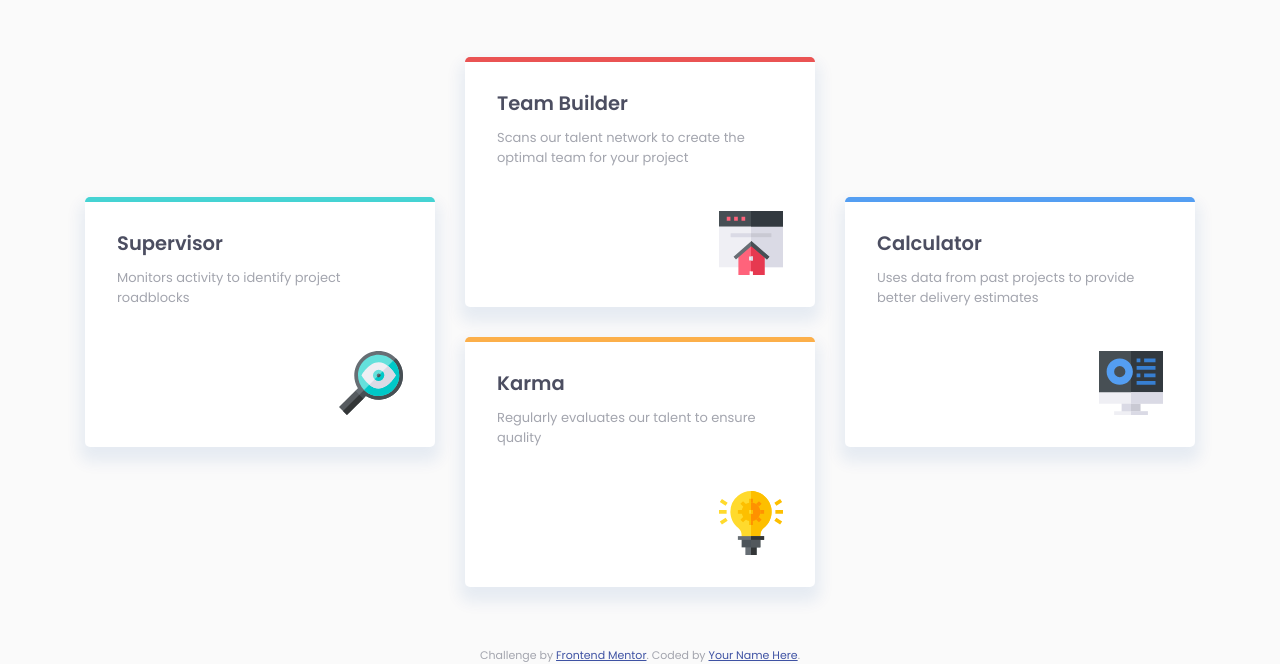
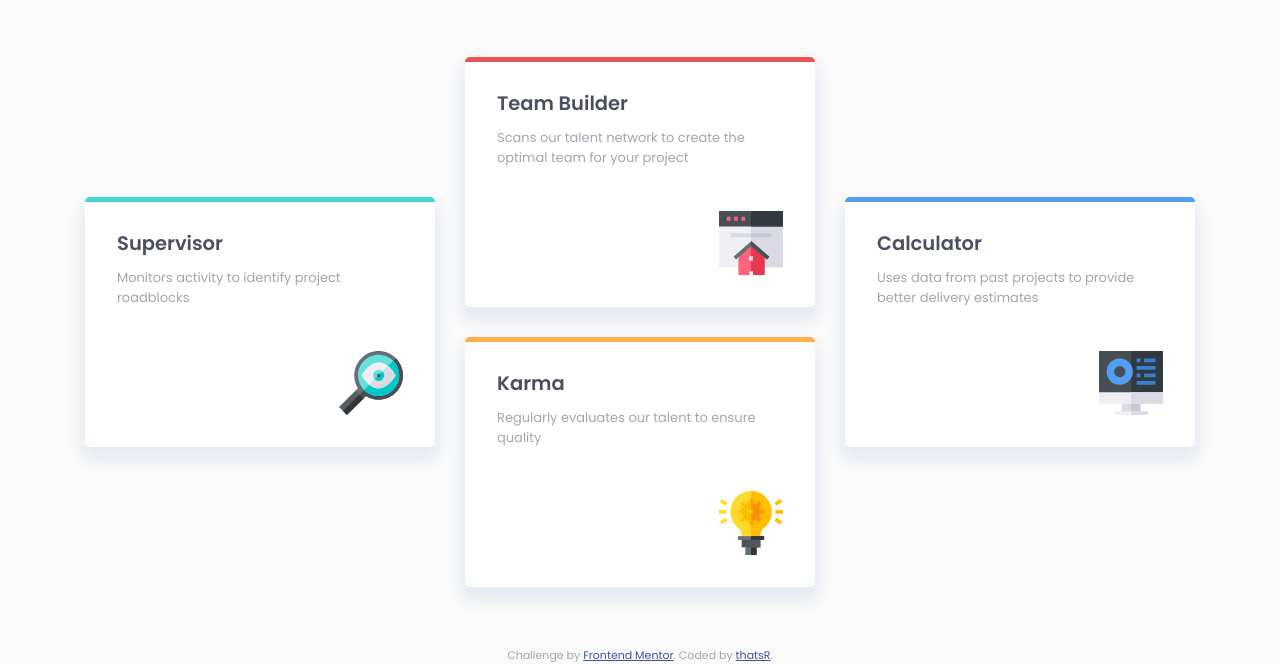
Before and after one commit to thatsR/FM-Four-card-feature-section, a plain HTML site: page index.html in a window 1280 px wide. Shown: the part 250-914 px from the top of the page. Drawn offline with Linux system fonts and the light colour scheme.

Commit message:
Update index.html

```diff
--- a/index.html
+++ b/index.html
@@ -39,7 +39,7 @@ Powered by Technology</h1>
 <footer>
   <p class="attribution">
     Challenge by <a href="https://www.frontendmentor.io?ref=challenge" target="_blank">Frontend Mentor</a>.
-    Coded by <a href="#">Your Name Here</a>.
+    Coded by <a href="https://www.frontendmentor.io/profile/thatsR">thatsR</a>.
   </p>
 </footer>
 </html>
```
